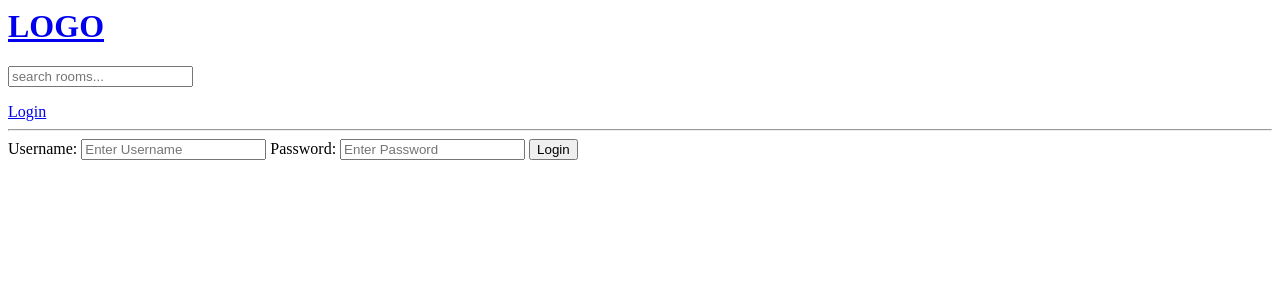
After one commit to Mr-Dhanush-git/Django-path, a Django app: page /login/ in a window 1280 px wide. The commit adds this page. Shown: the top 300 px of the page. Run offline with Django 5.2, Linux system fonts and the light colour scheme.

Commit message:
implemented search , login and logout

```diff
--- a/basic/templates/basic/home.html
+++ b/basic/templates/basic/home.html
@@ -33,6 +33,7 @@
     </div>
 
     <div>
+        <h5>{{ room_count }} rooms available</h5>
         <a href="{%   url  'create-room'   %}">Create Room</a>
         <div>
             {% for room in rooms %}
--- /dev/null
+++ b/basic/templates/basic/login_register.html
@@ -0,0 +1,25 @@
+{% extends 'main.html' %}
+
+{% block content %}
+
+<div>
+
+    <form method="POST" action="">
+        {% csrf_token %}
+
+        <label>Username:</label>
+        <input type="text" name="username" placeholder="Enter Username"/>
+
+        <label>Password:</label>
+        <input type="password" name="password" placeholder="Enter Password"/>
+
+        <input type="submit" value="Login"/>
+
+    </form>
+
+</div>
+
+
+
+
+{% endblock content %}
--- a/basic/urls.py
+++ b/basic/urls.py
@@ -5,6 +5,10 @@ from django.urls import path
 
 
 urlpatterns = [
+    path('login/' , views.loginPage, name = "login"),
+
+    path('logout/' , views.logoutUser, name = "logout"),
+
     path('',views.home , name= "home"),
 
     path('room/<str:pk>/' , views.room , name="room"),
--- a/basic/views.py
+++ b/basic/views.py
@@ -1,6 +1,10 @@
 from django.shortcuts import render, redirect
+from django.contrib import messages
 from django.urls import path
+from django.db.models import Q
 from django.http import HttpResponse
+from django.contrib.auth import authenticate , login , logout
+from django.contrib.auth.models import User
 from .forms import RoomForm
 from .models import Room , Topic
 
@@ -12,12 +16,47 @@ from .models import Room , Topic
 #     {'id' : 3, 'name' : 'im gonna be the pirate king'}
 # ]
 
+def loginPage(request):
+
+    if request.method == 'POST':
+        username = request.POST.get('username')
+        password = request.POST.get('password')
+
+        try:
+            user = User.objects.get(username = username)
+        except:
+            messages.error(request, 'User does not exist')
+
+        user = authenticate(request , username = username , password = password)
+
+        if user:
+            login(request, user)
+            return redirect('home')
+        else:
+            messages.error(request, 'Username or Password incorrect')
+
+    context = {}
+    return render(request, "basic/login_register.html", context)
+
+def logoutUser(request):
+    logout(request)
+    return redirect("home")
+
+
+
+
+
 def home(request):
     q = request.GET.get('q') if request.GET.get('q') != None else ''
-    rooms = Room.objects.filter(topic__name__icontains = q)
+    rooms = Room.objects.filter(
+        Q(topic__name__icontains = q) |
+        Q(name__icontains = q) |
+        Q(description__icontains = q)
+        )
     topics = Topic.objects.all()
+    room_count = rooms.count()
 
-    context = {'rooms' : rooms , 'topics' : topics}
+    context = {'rooms' : rooms , 'topics' : topics , 'room_count' : room_count }
     return render(request , 'basic/home.html' , context)
 
 def room(request , pk):
--- a/templates/main.html
+++ b/templates/main.html
@@ -8,6 +8,14 @@
 
     {%  include  'navbar.html' %}
 
+    {% if messages %}
+    <ul class="messages">
+        {% for msg in  messages %}
+        <li>{{msg}}</li>
+        {% endfor %}
+    </ul>
+    {% endif %}
+
     {% block content %}
 
 
--- a/templates/navbar.html
+++ b/templates/navbar.html
@@ -5,5 +5,13 @@
 <form method="GET" action="{% url 'home' %}">
     <input type="text" name="q" id="" placeholder="search rooms...">
 </form>
+{% if request.user.is_authenticated %}
 
+<a href="{% url 'logout' %}">Logout</a>
+
+{% else %}
+
+<a href="{% url 'login' %}">Login</a>
+
+{% endif %}
 <hr>
```
